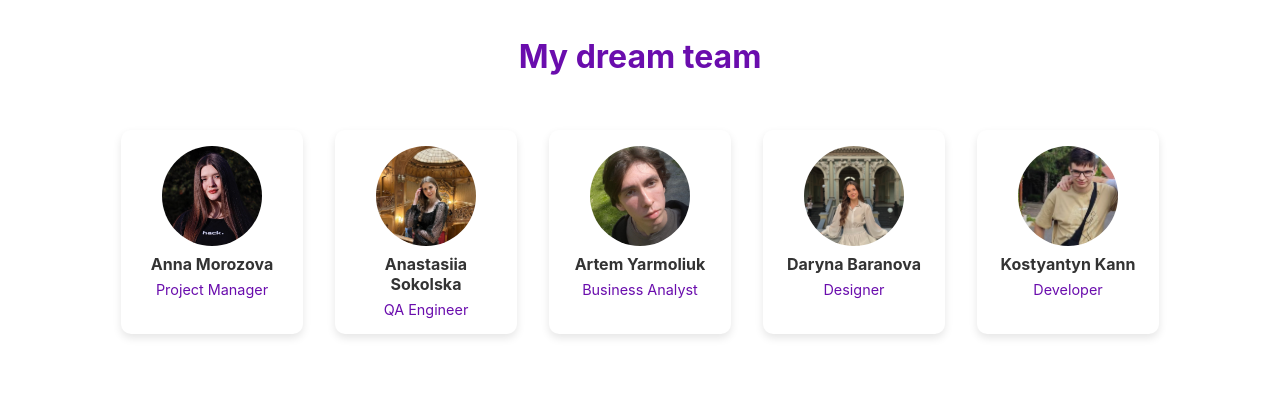
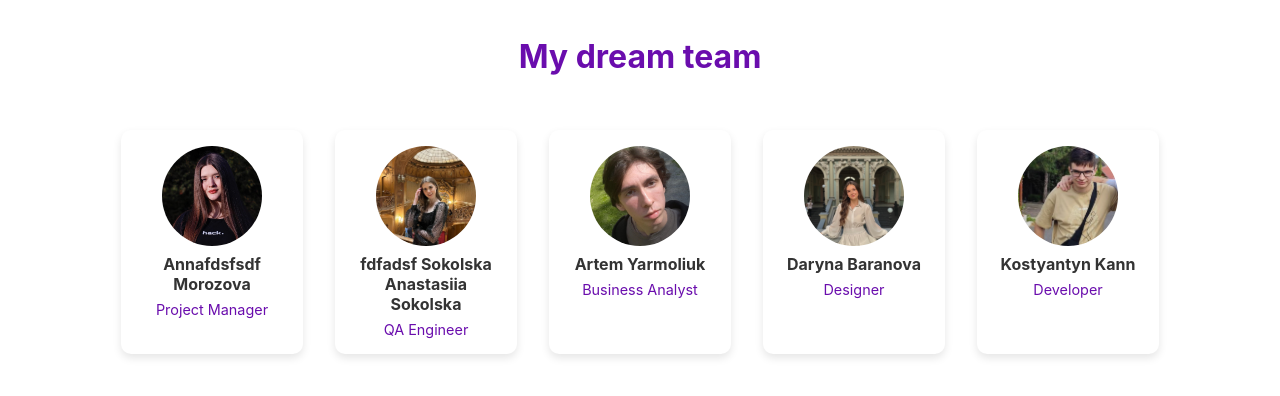
Before and after one commit to AniolaMorozova/my-dream-team, a React (Create React App) app: page / in a window 1280 px wide. Shown: the top 396 px of the page. Built offline with nearby package versions, Linux system fonts and the light colour scheme.

Commit message:
Setup conflict

```diff
--- a/src/components/Body.js
+++ b/src/components/Body.js
@@ -6,7 +6,7 @@ const Body = () => {
       <div style={styles.card}>
         <img src={"/anna.JPG"} alt="Anna Morozova" style={styles.photo} />
         <div style={styles.textContainer}>
-          <h2 style={styles.name}>Anna Morozova</h2>
+          <h2 style={styles.name}>Annafdsfsdf Morozova</h2>
           <p style={styles.position}>Project Manager</p>
         </div>
           </div>
@@ -14,6 +14,7 @@ const Body = () => {
           <div style={styles.card}>
               <img src={"/anastasiia.png"} alt="Olha Sokolska" style={styles.photo} />
               <div style={styles.textContainer}>
+                  <h2 style={styles.name}>fdfadsf Sokolska</h2>
                   <h2 style={styles.name}>Anastasiia Sokolska</h2>
                   <p style={styles.position}>QA Engineer</p>
               </div>
```
